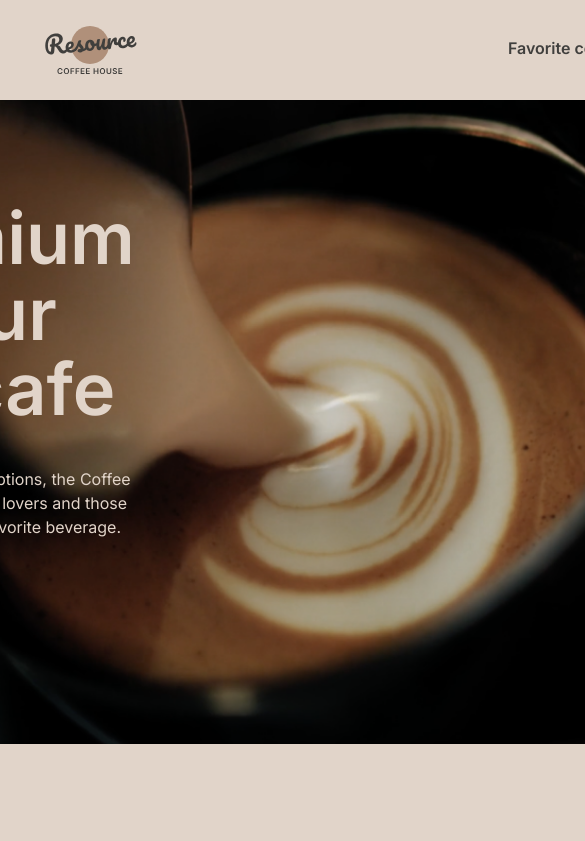
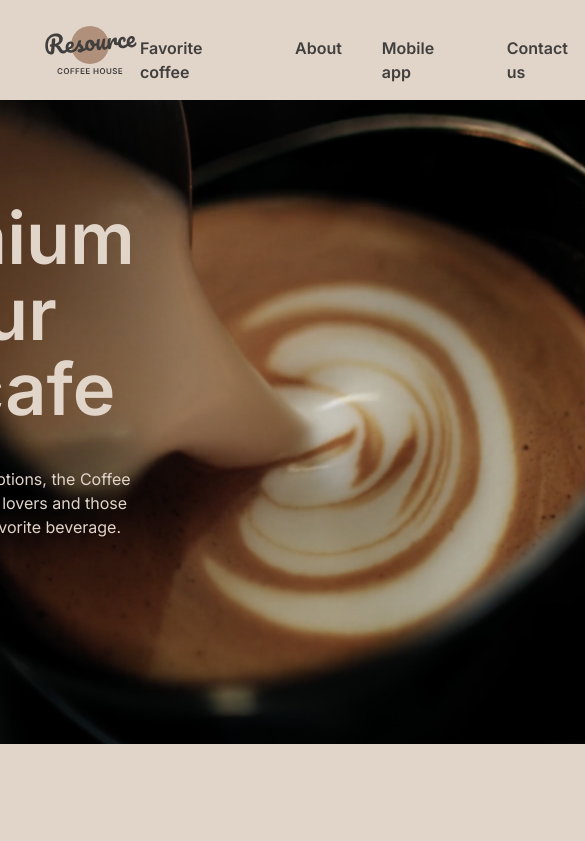
Before and after one commit to whiterabbit8/coffee-house, a website built with Vite: page coffee-house/index.html in a window 390 px wide. Shown: the top 841 px of the page, 585 px wide, since content can reach past the window. Built offline with nearby package versions, Linux system fonts and the light colour scheme; a web font is replaced by a local one.

Commit message:
feat: make header responsive

```diff
--- a/coffee-house/index.html
+++ b/coffee-house/index.html
@@ -13,7 +13,6 @@
   </head>
   <body>
     <header class="header container">
-      <div class="header__menu">
       <a class="logo" href="#"><img src="./src/assets/logo.svg" alt="logo"></a>
       <nav class="header__nav">
         <ul class="header__nav-list">
@@ -41,7 +40,6 @@
           <img class="coffee-cup" src="./src/assets/coffee-cup.svg" alt="coffee cup">
         </a>
         <div class="line"></div>
-        </div>
       </div>
     </header>
     <main>
--- a/coffee-house/src/styles/enjoy.module.scss
+++ b/coffee-house/src/styles/enjoy.module.scss
@@ -5,7 +5,7 @@
   color: $text-light;
 
   &__img {
-    width: 1360px;
+    width: 100%;
     height: 644px;
     border-radius: 40px;
     object-fit: cover;
--- a/coffee-house/src/styles/header.module.scss
+++ b/coffee-house/src/styles/header.module.scss
@@ -1,16 +1,14 @@
 @import './variables.scss';
 
 .header {
+  display: grid;
+  grid-template-columns: 100px minmax(450px, 1188px) 72px;
+  justify-content: space-between;
+  align-items: center;
   margin: 20px auto;
   font-size: 16px;
   line-height: 24px;
   color: $text-dark;
-
-  &__menu {
-    display: flex;
-    justify-content: space-between;
-    align-items: center;
-  }
 
   &__nav {
     display: flex;
--- a/coffee-house/style.scss
+++ b/coffee-house/style.scss
@@ -50,7 +50,7 @@ li {
 }
 
 .container {
-  width: 1440px;
+  max-width: 1440px;
   padding: 0 40px;
   margin: inherit auto;
 }
```
Also changed, not shown: coffee-house/public/img-hero.png (added). Lines whose indentation alone changed are shown as unchanged.
